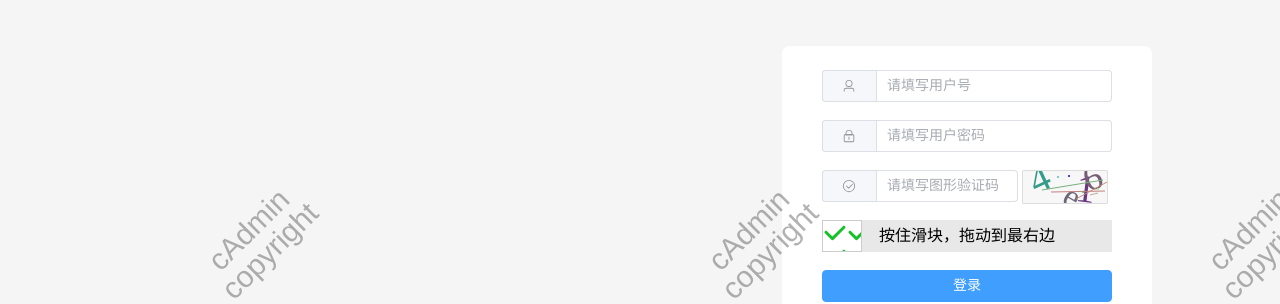
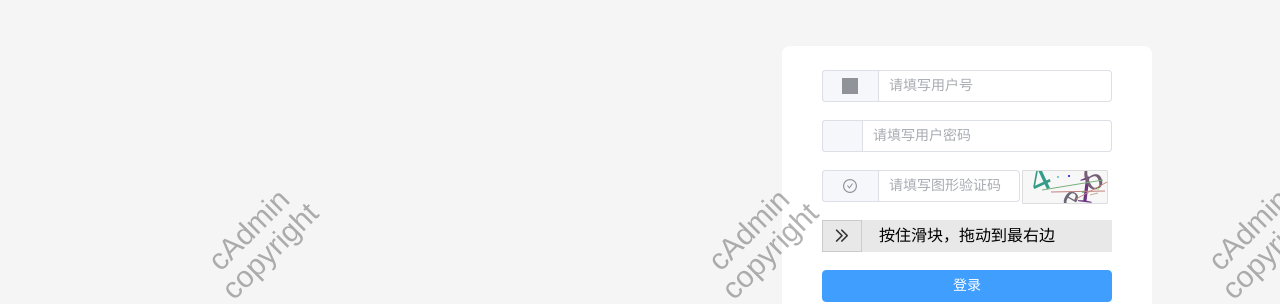
Before and after one commit to Wangchuangwei/cAdmin, a Vue app: page /#/login in a window 1280 px wide. Shown: the part 219-523 px from the top of the page. Built offline with nearby package versions, Linux system fonts and the light colour scheme.

Commit message:
【fix】；路由守卫引用store时实例未创建问题

```diff
--- a/src/components/Verification/SliderIdentify.vue
+++ b/src/components/Verification/SliderIdentify.vue
@@ -44,6 +44,9 @@ const mousemoveFn = (e) => {
     if (width > 0 && width <= maxWidth.value) {
       moveDiv.value.style.left = width + 'px'
       dragBg.value.style.width = width + 'px'
+
+      moveDiv.value.classList.remove('success');
+      moveDiv.value.classList.add('default'); // 切换为默认状态
     } else if (width > maxWidth.value) {
       successFn()
     }
@@ -68,11 +71,15 @@ const successFn = () => {
   dragText.value.style.color = '#fff'
   moveDiv.value.style.left = maxWidth.value + 'px'
   dragBg.value.style.width = maxWidth.value + 'px'
+
+  moveDiv.value.classList.remove('default');
+  moveDiv.value.classList.add('success'); // 切换为成功状态
 }
 
 const reset = () => {
   moveDiv.value.style.left = 0 + 'px'
   dragBg.value.style.width = 0 + 'px'
+  moveDiv.value.classList.add('default');
   dragText.value.style.color = '#333'
   confirmSuccess.value = false
   mousePressing.value = false
@@ -82,6 +89,7 @@ const reset = () => {
 }
 
 onMounted(() => {
+  moveDiv.value.classList.add('default');
   maxWidth.value = dragDiv.value.clientWidth - moveDiv.value.clientWidth
   on(document.getElementById('moveDiv'), 'mousemove', mousemoveFn)
   on(document.getElementById('moveDiv'), 'mouseup', mouseupFn)
@@ -122,7 +130,26 @@ onMounted(() => {
   cursor: move;
 }
 
-.handler_bg {
-  background: #fff url(@/assets/login/crude.svg)
+.handler_bg::before {
+  font-family: 'iconfont';
+  position: absolute;
+  top: 0;
+  left: 0;
+  width: 100%;
+  height: 100%;
+  display: flex;
+  align-items: center;
+  justify-content: center;
+  font-size: 25px;
+  color: #333;
+}
+/* 默认状态 */
+.handler_bg.default::before {
+  content: "\e62f"; /* 默认图标 */
+}
+
+/* 滑动后的状态 */
+.handler_bg.success::before {
+  content: "\e77d"; /* 新图标 */
 }
 </style>
--- a/src/router/guard/index.js
+++ b/src/router/guard/index.js
@@ -1,15 +1,12 @@
 import {useUserStore} from '@/store/modules/user'
+import {useAppStore} from '@/store/modules/app'
 import storage from '@/utils/storageUtil'
 import {arrayToTree, cloneObj } from '@/utils/arrayUtils'
 
 import { getMenuList } from '@/api/system/login'
 
-import {useAppStore} from '@/store/modules/app'
-import { createPinia } from 'pinia';
 
 const whiteList = ['/login', '/forgetPasswd', '/beforepage'] // no redirect whitelist
-const pinia = createPinia()
-const appStore = useAppStore(pinia)
 
 export default function installRouterGuard(router) {
   createPageGuard(router)
@@ -38,7 +35,7 @@ function findRouterToMenu(toHash, menus) {
 }
 
 // 后续用于针对多个导航栏进去不同系统的展示   用于根据权限生成路由
-function registRouter(to, next) {
+function registRouter(appStore, to, next) {
   if (storage.getItem('menusType') == '0') {
     // 没有子系统的显示，只有菜单栏,根据views所在的名称进行获取对应router/store/locale等【极端情况】
   } else {
@@ -50,6 +47,7 @@ function registRouter(to, next) {
     if (toArr && toArr[1] !== '') {
       appStore.menusRoot.some((item, index) => {
         let res = findRouterToMenu(path, item.children);
+        console.log("res:", res)
         if (res && res.subsystemCode=== item.subsystemCode) {
           appStore.ActiveRootIndex(index)
           curSYSName = res.subsystemCode
@@ -76,6 +74,7 @@ function insertStr(source,start,newStr){
 function createPageGuard(router) {
   router.beforeEach(async (to, from, next) => {
     const userStore = useUserStore()
+    const appStore = useAppStore()
     if (window.LOCAL_CONFIG.isToken) {
       if (userStore.token) {
         if (to.fullPath === '/login' || to.fullPath === '/' ) {
@@ -85,10 +84,10 @@ function createPageGuard(router) {
           // console.log("menus.length, appStore.menusRoot.length:", menus.length, appStore.menusRoot.length)
           if (Array.isArray(menus) && menus.length >= 0 && appStore.menusRoot.length <= 0) { // 处理F5刷新丢失menusRoot
             appStore.GenerateMenuByMenus(menus)
-            registRouter(to, next)
+            registRouter(appStore, to, next)
           } else if (Array.isArray(menus) && menus.length >= 0 && appStore.menusRoot.length > 0) {
             appStore.GenerateMenuByMenus(menus)
-            registRouter(to, next)
+            registRouter(appStore, to, next)
           } else {
             const res = await getMenuList(storage.getItem('logins'))
             if (res && res.data) {
@@ -99,13 +98,14 @@ function createPageGuard(router) {
               })
               let tempWorkList = [];
               let menuObj = {}
-              // // cloneObj(data).forEach(item => {
-              data.forEach(item => {
+              cloneObj(data).forEach(item => {
+              // data.forEach(item => {
                 // 筛选出非按钮级别的菜单
                 item.title = item.menuName;
                 if(item.menuHerf){
                   let idx= item.menuHerf.indexOf("/",1)
-                  let newUrl = insertStr(item.menuHerf,idx,'/#')
+                  // let newUrl = insertStr(item.menuHerf,idx,'/#')
+                  let newUrl = insertStr(item.menuHerf,idx,'')
                   item.url = newUrl;
                   menuObj[newUrl] = item
                 }else{
@@ -126,7 +126,7 @@ function createPageGuard(router) {
                 console.log("to123:", to)
                 next();
               } else {
-                registRouter(to, next)
+                registRouter(appStore, to, next)
               }
             } else {
               if (to.path === "/mainIndex" || to.path === "/modPasswd") {
--- a/src/router/index.js
+++ b/src/router/index.js
@@ -2,24 +2,15 @@ import { createRouter, createWebHashHistory, createWebHistory } from 'vue-router
 import installRouterGuard from './guard';
 
 export const pageRoute = [
-  // {
-  //   label: '预览',
-  //   path: '/preview',
-  //   name: 'Preview',
-  //   children:[
-  //     {
-  //       label: 'pdf预览',
-  //       type: 'menu',
-  //       path: 'pdfView',
-  //       component: () => import('@/views/pages/preview/pdfView.vue')
-  //     },
-  //   ]
-  // },
   {
-    label: '预览',
-    path: '/networkManage/networkMaintenance',
-    name: 'Preview',
+    path: '/platform/home/personal',
+    name: 'personal',
     component: () => import('@/views/pages/preview/pdfView.vue'),
+  },
+  {
+    path: '/platform/home/jiashi',
+    name: 'jiashi',
+    component: () => import('@/views/pages/dashboard/analysis.vue'),
   },
 
 ]
@@ -40,6 +31,8 @@ const routes = [
 
 // 路由实例
 export const router = createRouter({
+  // 添加基础路径
+  base: '/frame-layout/',
   // 创建hash历史记录
   history: createWebHashHistory(),
   // 初始路由列表
--- a/src/store/index.js
+++ b/src/store/index.js
@@ -2,12 +2,11 @@ import { createPinia } from 'pinia';
 import piniaPersist from 'pinia-plugin-persist'
 
 const store = createPinia()
+store.use(piniaPersist)
 
 export default function installStore(app) {
-  // 持久化
-  store.use(piniaPersist)
-  app.use(store)
-
+    // 持久化
+    app.use(store)
 }
 
 export {store}
--- a/src/utils/arrayUtils.js
+++ b/src/utils/arrayUtils.js
@@ -5,7 +5,7 @@
  * @param {Object} obj
  */
 export function  cloneObj(obj) {
-  let str, newobj = obj.constructor === Array ? [] : {};
+  let str, newobj = Array.isArray(obj) ? [] : {};
   if (typeof obj !== 'object') {
       return;
   } else {
--- a/src/views/system/login/LoginForm.vue
+++ b/src/views/system/login/LoginForm.vue
@@ -12,9 +12,7 @@
                 <el-input name="userNo" type="text" v-model="loginForm.userNo" autocomplete="on" placeholder="请填写用户号"
                   ref='username1' :lengthByByte="true" :byteNum='2' :maxlength="12">
                   <template #prepend>
-                    <el-icon>
-                      <User />
-                    </el-icon>
+                    <i class="iconfont icon-avatar"></i>
                   </template>
                 </el-input>
               </el-form-item>
@@ -22,9 +20,7 @@
                 <el-input name="_passwd" type="password" v-model="loginForm._passwd" autocomplete="on" placeholder="请填写用户密码"
                   ref='username' @keyup.enter.native="handleLogin" show-password>
                   <template #prepend>
-                    <el-icon>
-                      <Lock />
-                    </el-icon>
+                    <i class="iconfont icon-lock"></i>
                   </template>
                 </el-input>
               </el-form-item>
@@ -33,7 +29,7 @@
                   autocomplete="on" placeholder="请填写图形验证码"
                   @keyup.enter.native="handleLogin">
                   <template #prepend>
-                    <el-icon><CircleCheck /></el-icon>
+                    <i class="iconfont icon-circle-check-lined"></i>
                   </template>
                 </el-input>
                 <div class="login-smsCodePass">
--- a/vite.config.js
+++ b/vite.config.js
@@ -13,7 +13,7 @@ import {viteMockServe} from 'vite-plugin-mock'
 export default defineConfig(({command, mode, ssrBuild}) => {
   const env = loadEnv(mode, process.cwd())
   return {
-    base: '/framework/',
+    base: '/frame-layout/',
     resolve: {
       alias: [
         {
```
